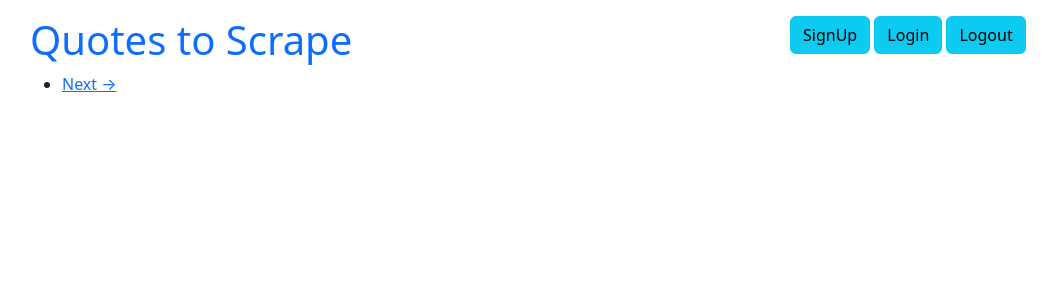
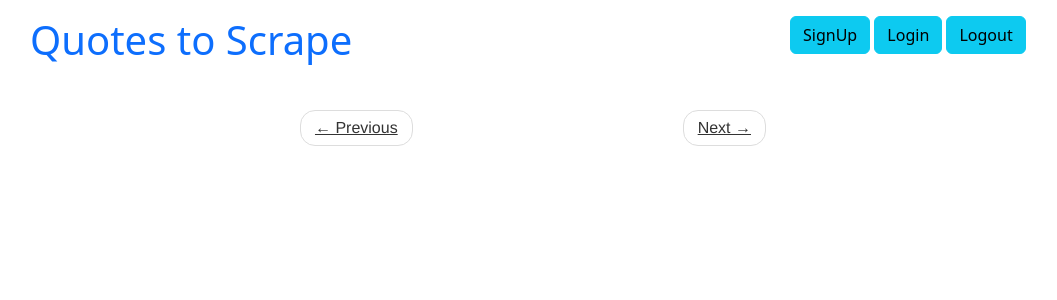
Before and after one commit to Anastasia-Makarova/WEB_HW_10, a Django app: page / in a window 1280 px wide. Shown: the top 300 px of the page, without its empty margins (52-1109 px from the left). Run offline with Django 5.2, Linux system fonts and the light colour scheme; data that the repository does not hold is empty.

Commit message:
pagination

```diff
--- a/hw_project/quotes/static/quotes/styles.css
+++ b/hw_project/quotes/static/quotes/styles.css
@@ -33,3 +33,35 @@
     font-size: small;
     background-color: #0dcaf0;
 }
+
+.pager {
+    font-family: "Raleway","Helvetica Neue",Helvetica,Arial,sans-serif;
+}
+
+.pager {
+    padding-left: 0;
+    margin: 22px 0;
+    list-style: none;
+    text-align: center;
+}
+
+.pager li {
+    display: inline;
+}
+
+.pager .next>a, .pager .next>span {
+    float: right;
+}
+
+.pager li>a, .pager li>span {
+    display: inline-block;
+    padding: 5px 14px;
+    background-color: #ffffff;
+    border: 1px solid #dddddd;
+    border-radius: 15px;
+}
+
+.disabled {
+    color: #333333;
+    cursor: not-allowed
+}
--- a/hw_project/quotes/templates/quotes/base.html
+++ b/hw_project/quotes/templates/quotes/base.html
@@ -14,7 +14,7 @@
 
 <body>
     <div class="container">
-        <div class="row header-box pt-3">
+        <div class="row header-box pt-3 mb-3">
             <div class="col-md-8">
                 <h1>
                     <a href="/" style="text-decoration: none">Quotes to Scrape</a>
--- a/hw_project/quotes/templates/quotes/index.html
+++ b/hw_project/quotes/templates/quotes/index.html
@@ -31,9 +31,24 @@
 
     <nav>
         <ul class="pager">
+
+            <li class="previous">
+                <a class="{% if not quotes.has_previous %} disabled {% endif %}"
+                    href="{% if quotes.has_previous %} {% url 'quotes:root_paginate' quotes.previous_page_number %} {% else %} # {% endif %}">
+                    <span aria-hidden="true">←</span>
+                     Previous
+                </a>
+            </li>
+
+
             <li class="next">
-                <a href="/page/2/">Next <span aria-hidden="true">→</span></a>
+                <a class="{% if not quotes.has_next %} disabled {% endif %}"
+                    href="{% if quotes.has_next %} {% url 'quotes:root_paginate' quotes.next_page_number %} {% else %} # {% endif %}">
+                    Next
+                    <span aria-hidden="true">→</span>
+                </a>
             </li>
+
         </ul>
     </nav>
     </div>
--- a/hw_project/quotes/urls.py
+++ b/hw_project/quotes/urls.py
@@ -4,6 +4,8 @@ from django.urls import path
 from . import views
 
 app_name = 'quotes'
+
 urlpatterns = [
     path('', views.main, name='root'),
+    path('<int:page>', views.main, name='root_paginate'),
     ]
--- a/hw_project/quotes/views.py
+++ b/hw_project/quotes/views.py
@@ -1,8 +1,12 @@
 from django.shortcuts import render
+from django.core.paginator import Paginator
 
 from .utils import get_mongodb
 
-def main(request):
+def main(request, page=1):
     db = get_mongodb()
     quotes = db.quotes.find()
-    return render(request, 'quotes/index.html', context={'quotes': quotes})
+    per_page = 10
+    paginator = Paginator(list(quotes), per_page)
+    quotes_on_page = paginator.page(page)
+    return render(request, 'quotes/index.html', context={'quotes': quotes_on_page})
```
